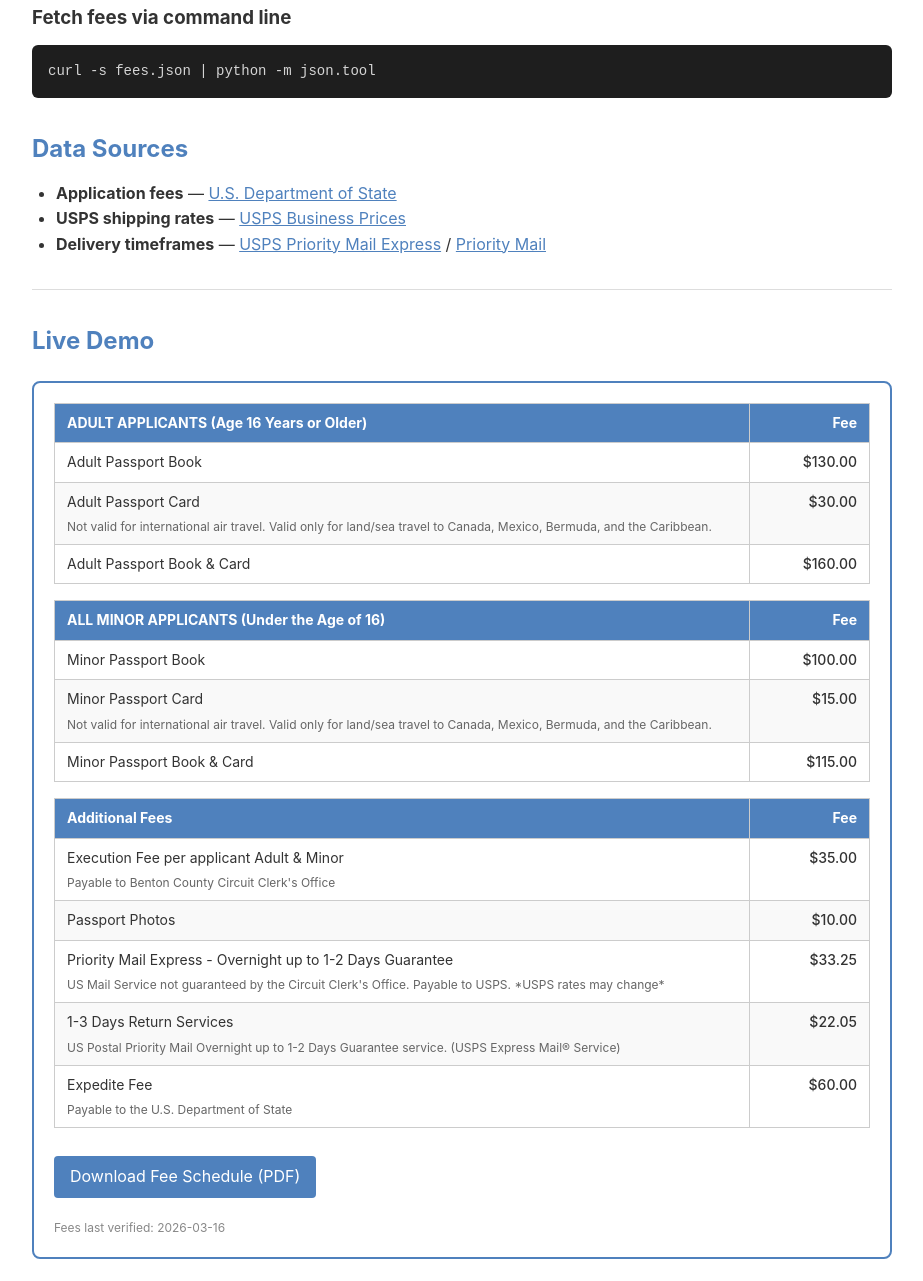
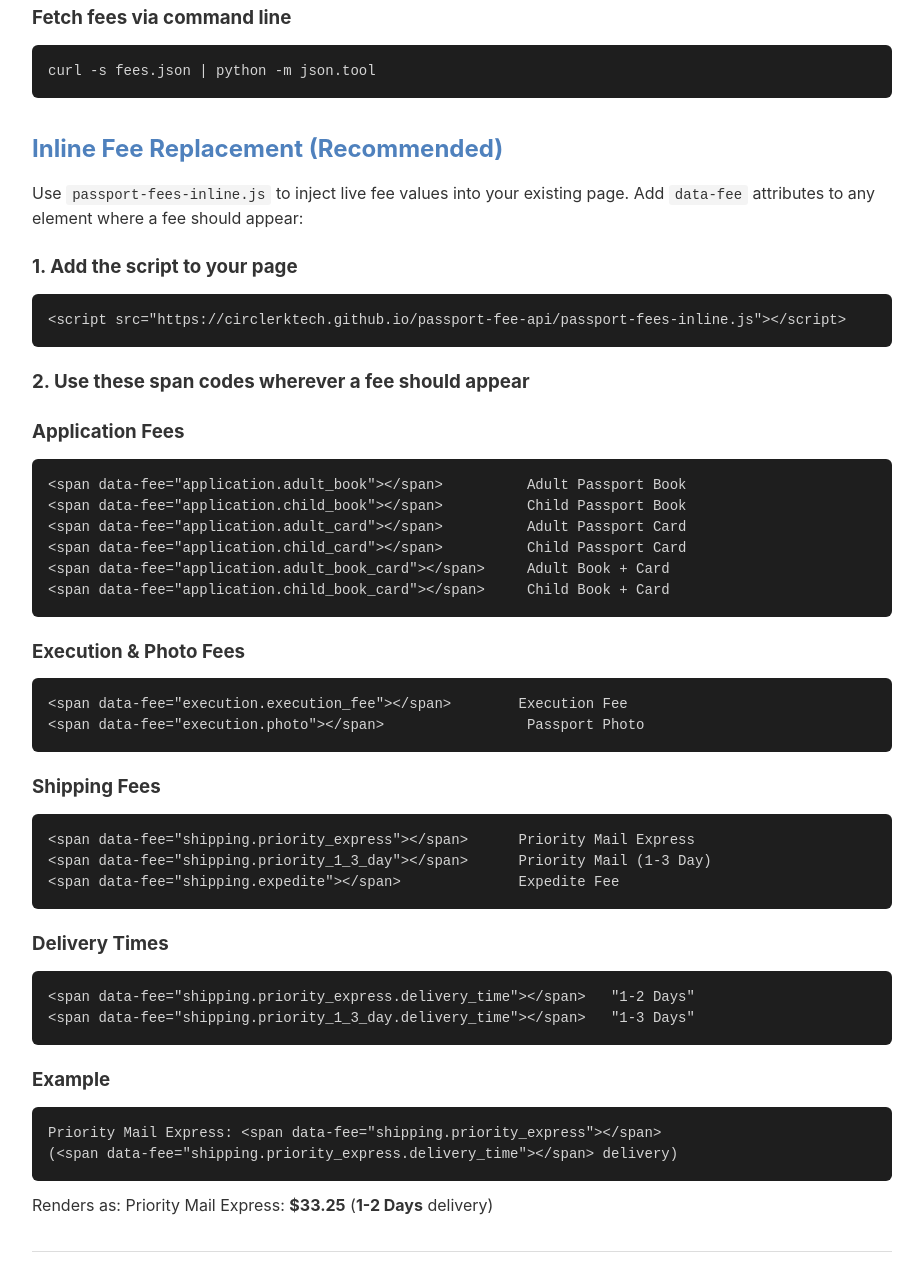
Before and after one commit to circlerktech/passport-fee-api, a plain HTML site: page docs/index.html in a window 1280 px wide. Shown: the part 857-2138 px from the top of the page, without its empty margins (178-1101 px from the left). Drawn offline with Linux system fonts and the light colour scheme.

Commit message:
Add inline fee replacement docs with all data-fee span codes

```diff
--- a/docs/index.html
+++ b/docs/index.html
@@ -62,6 +62,43 @@
 <h3>Fetch fees via command line</h3>
 <pre><code>curl -s fees.json | python -m json.tool</code></pre>
 
+<h2>Inline Fee Replacement (Recommended)</h2>
+<p>Use <code>passport-fees-inline.js</code> to inject live fee values into your existing page.
+   Add <code>data-fee</code> attributes to any element where a fee should appear:</p>
+
+<h3>1. Add the script to your page</h3>
+<pre><code>&lt;script src="https://circlerktech.github.io/passport-fee-api/passport-fees-inline.js"&gt;&lt;/script&gt;</code></pre>
+
+<h3>2. Use these span codes wherever a fee should appear</h3>
+
+<h3>Application Fees</h3>
+<pre><code>&lt;span data-fee="application.adult_book"&gt;&lt;/span&gt;          Adult Passport Book
+&lt;span data-fee="application.child_book"&gt;&lt;/span&gt;          Child Passport Book
+&lt;span data-fee="application.adult_card"&gt;&lt;/span&gt;          Adult Passport Card
+&lt;span data-fee="application.child_card"&gt;&lt;/span&gt;          Child Passport Card
+&lt;span data-fee="application.adult_book_card"&gt;&lt;/span&gt;     Adult Book + Card
+&lt;span data-fee="application.child_book_card"&gt;&lt;/span&gt;     Child Book + Card</code></pre>
+
+<h3>Execution &amp; Photo Fees</h3>
+<pre><code>&lt;span data-fee="execution.execution_fee"&gt;&lt;/span&gt;        Execution Fee
+&lt;span data-fee="execution.photo"&gt;&lt;/span&gt;                 Passport Photo</code></pre>
+
+<h3>Shipping Fees</h3>
+<pre><code>&lt;span data-fee="shipping.priority_express"&gt;&lt;/span&gt;      Priority Mail Express
+&lt;span data-fee="shipping.priority_1_3_day"&gt;&lt;/span&gt;      Priority Mail (1-3 Day)
+&lt;span data-fee="shipping.expedite"&gt;&lt;/span&gt;              Expedite Fee</code></pre>
+
+<h3>Delivery Times</h3>
+<pre><code>&lt;span data-fee="shipping.priority_express.delivery_time"&gt;&lt;/span&gt;   "1-2 Days"
+&lt;span data-fee="shipping.priority_1_3_day.delivery_time"&gt;&lt;/span&gt;   "1-3 Days"</code></pre>
+
+<h3>Example</h3>
+<pre><code>Priority Mail Express: &lt;span data-fee="shipping.priority_express"&gt;&lt;/span&gt;
+(&lt;span data-fee="shipping.priority_express.delivery_time"&gt;&lt;/span&gt; delivery)</code></pre>
+<p>Renders as: Priority Mail Express: <strong>$33.25</strong> (<strong>1-2 Days</strong> delivery)</p>
+
+<hr>
+
 <h2>Data Sources</h2>
 <ul style="margin: 12px 0 12px 24px;">
     <li><strong>Application fees</strong> &mdash; <a href="https://travel.state.gov/content/travel/en/passports/how-apply/fees.html">U.S. Department of State</a></li>
```
